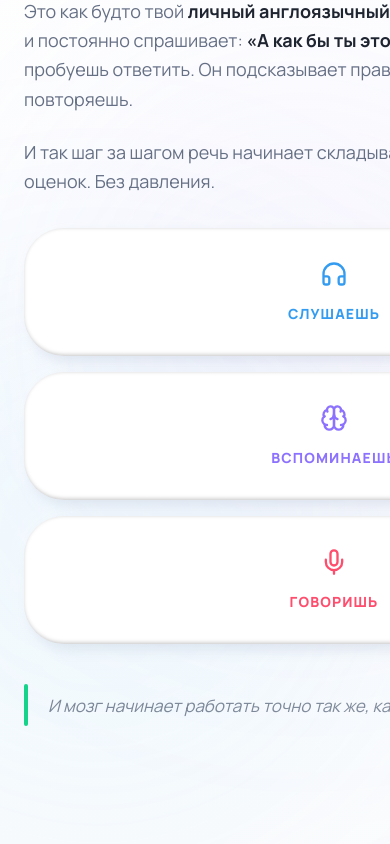
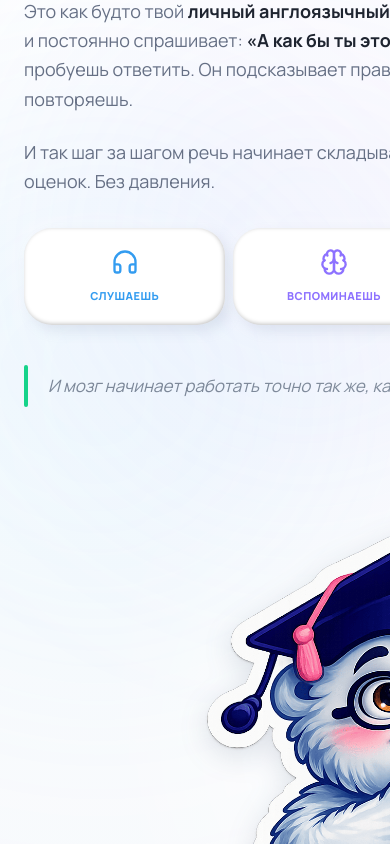
Before and after one commit to remembearmeapp-hub/RememBeary-website-main-CODEX-, a React (Vite) app: page / in a window 390 px wide. Shown: the part 4732-5576 px from the top of the page. Built offline with nearby package versions, Linux system fonts and the light colour scheme.

Commit message:
Tune mobile solution cards

```diff
--- a/src/app/components/Solution.tsx
+++ b/src/app/components/Solution.tsx
@@ -112,7 +112,7 @@ export function Solution() {
                 </span>
               </h2>
 
-              <div className="max-w-[620px] min-w-0 space-y-6 text-lg font-normal leading-relaxed text-[#667085]">
+              <div className="max-w-[620px] min-w-0 space-y-6 overflow-hidden text-lg font-normal leading-relaxed text-[#667085] [overflow-wrap:anywhere] lg:overflow-visible lg:[overflow-wrap:normal]">
                 <p>
                   RememBeary — это не очередное приложение, где ты просто нажимаешь кнопки и проходишь упражнения.
                 </p>
@@ -131,17 +131,17 @@ export function Solution() {
               </div>
             </div>
 
-            <div className="grid max-w-[620px] grid-cols-1 gap-4 sm:grid-cols-3">
+            <div className="grid w-full max-w-[620px] grid-cols-3 gap-2 sm:gap-4">
               {cueCards.map((card, index) => (
                 <motion.div
                   key={card.label}
                   initial={{ opacity: 0, y: 18 }}
                   animate={isInView ? { opacity: 1, y: 0 } : {}}
                   transition={{ duration: 0.55, delay: 0.15 + index * 0.08, ease: [0.16, 1, 0.3, 1] }}
-                  className={`flex w-full flex-col items-center justify-center rounded-[40px] bg-gradient-to-br ${card.tint} px-6 py-8 text-center shadow-[6px_6px_12px_rgba(163,177,198,0.25),-6px_-6px_23.9px_rgba(255,255,255,0.25),inset_-1px_-1px_4px_rgba(0,0,0,0.25),inset_-2px_3px_1.5px_rgba(255,255,255,0.70)]`}
+                  className={`flex w-full flex-col items-center justify-center rounded-[28px] bg-gradient-to-br ${card.tint} px-2 py-5 text-center shadow-[6px_6px_12px_rgba(163,177,198,0.25),-6px_-6px_23.9px_rgba(255,255,255,0.25),inset_-1px_-1px_4px_rgba(0,0,0,0.25),inset_-2px_3px_1.5px_rgba(255,255,255,0.70)] sm:rounded-[40px] sm:px-6 sm:py-8`}
                 >
-                  <div className={`${card.iconColor} mb-4`}>{card.icon}</div>
-                  <span className={`text-sm font-extrabold tracking-[0.08em] ${card.textColor}`}>{card.label}</span>
+                  <div className={`${card.iconColor} mb-3 sm:mb-4`}>{card.icon}</div>
+                  <span className={`text-[11px] font-extrabold tracking-[0.04em] ${card.textColor} sm:text-sm sm:tracking-[0.08em]`}>{card.label}</span>
                 </motion.div>
               ))}
             </div>
```
